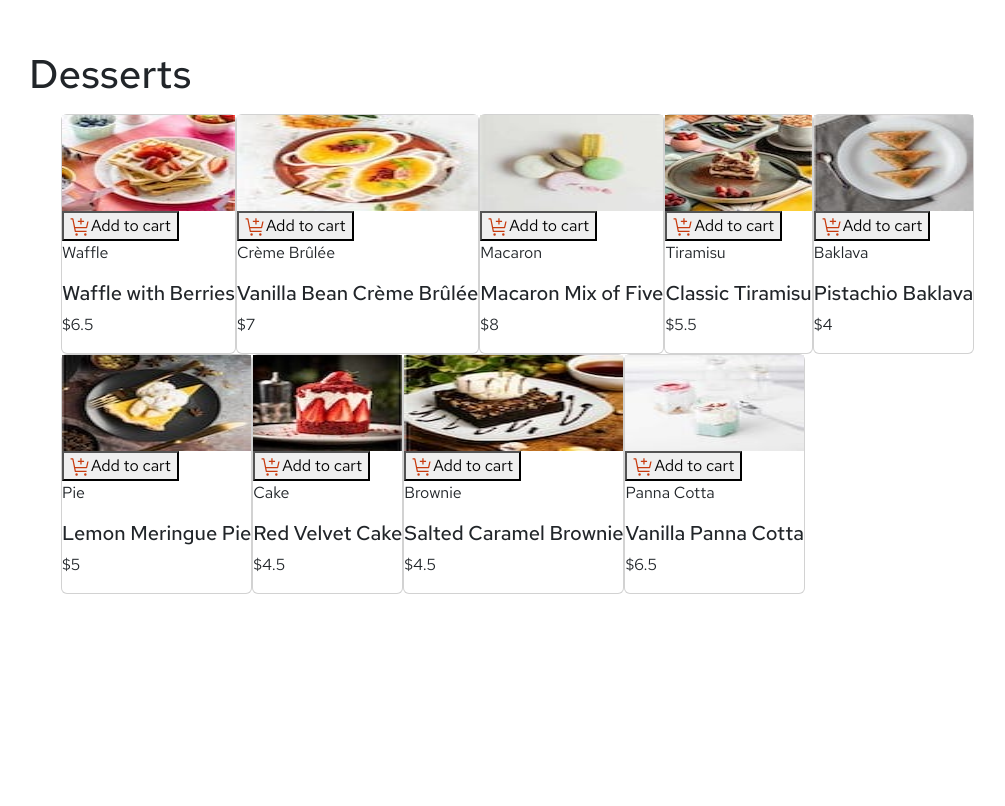
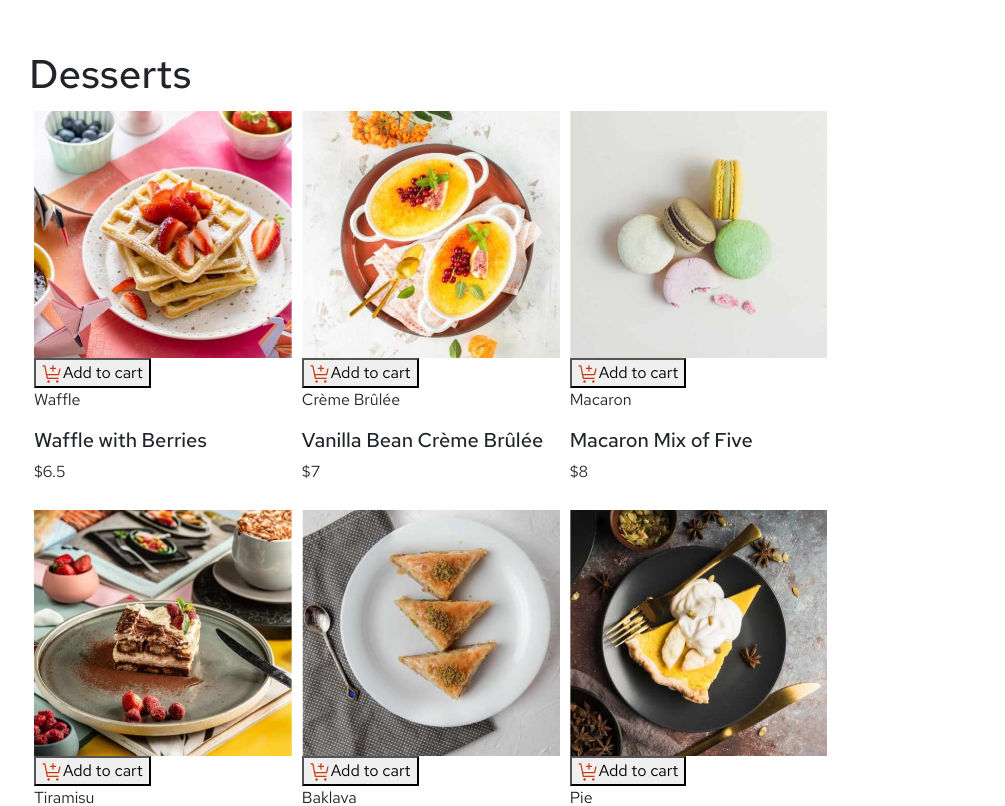
Before and after one commit to Chakri-T/product-list-with-cart, a React (Create React App) app: page / in a window 1280 px wide. Shown: the top 806 px of the page, without its empty margins (53-1058 px from the left). Built offline with nearby package versions, Linux system fonts and the light colour scheme.

Commit message:
added styles

```diff
--- a/src/Item.js
+++ b/src/Item.js
@@ -77,11 +77,11 @@ const Item = () => {
 
   return (
     <>
-      <div>
+      <div className="allcards">
         <ul>
           {data.map((item, index) => (
             <li className="card" key={index}>
-              <img src={item.image.thumbnail} alt="an img" />
+              <img src={item.image.desktop} alt="an img" />
 
               <div>{handleBtn(index)}</div>
 
@@ -98,7 +98,7 @@ const Item = () => {
           </div>
         </div> */}
       </div>
-      <div>
+      <div className="selectedcart">
         <SelectedCart cartItems={btn} content={data} />
       </div>
     </>
--- a/src/selectedCart.js
+++ b/src/selectedCart.js
@@ -61,7 +61,7 @@ const SelectedCart = (props) => {
 
           <p>Order Total</p>
           <h3>{total}</h3>
-        </div>
+
           <p>
             <svg
               xmlns="http://www.w3.org/2000/svg"
@@ -82,6 +82,7 @@ const SelectedCart = (props) => {
             This is a carbon-neutral delivery
           </p>
           <button>Confirm Order</button>
+        </div>
       </>
     );
   }
--- a/src/styles/main.scss
+++ b/src/styles/main.scss
@@ -5,10 +5,26 @@
   font-family: "Red Hat Text", sans-serif;
 }
 
-.items {
+.allcards {
+  width: 80%;
+  float: left;
+}
+ul {
+  padding: 0px;
+}
+.selectedcart {
+  width: auto;
+}
+img {
+  width: 100%;
+  height: 100%;
 }
 .card {
   display: flex;
   float: left;
   flex-wrap: wrap;
+  padding: 5px;
+  width: 30%;
+  height: 30%;
+  border-style: none;
 }
```
Also changed, not shown: 1 other file (tests, documents, lock files or other folders). Lines whose indentation alone changed are shown as unchanged.
